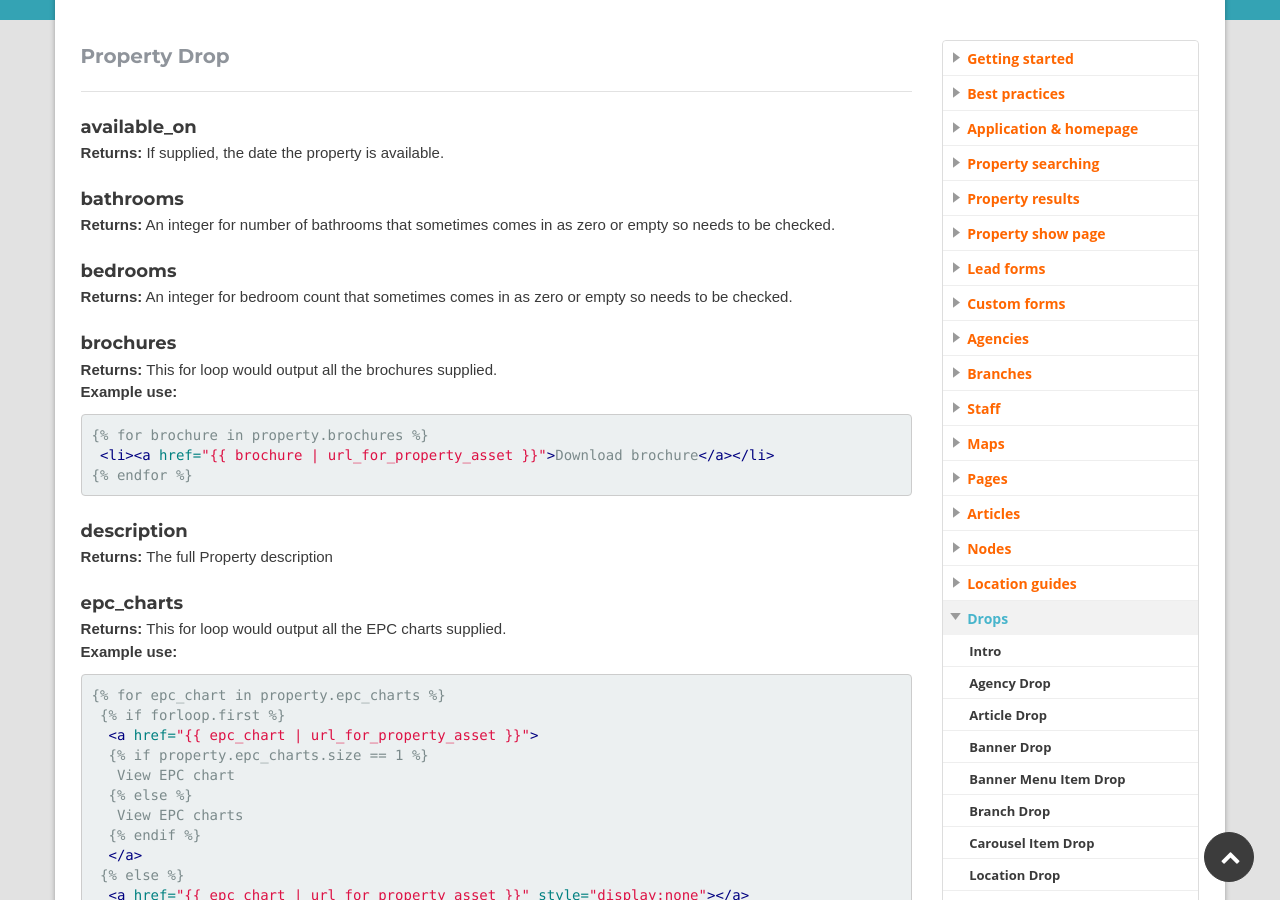
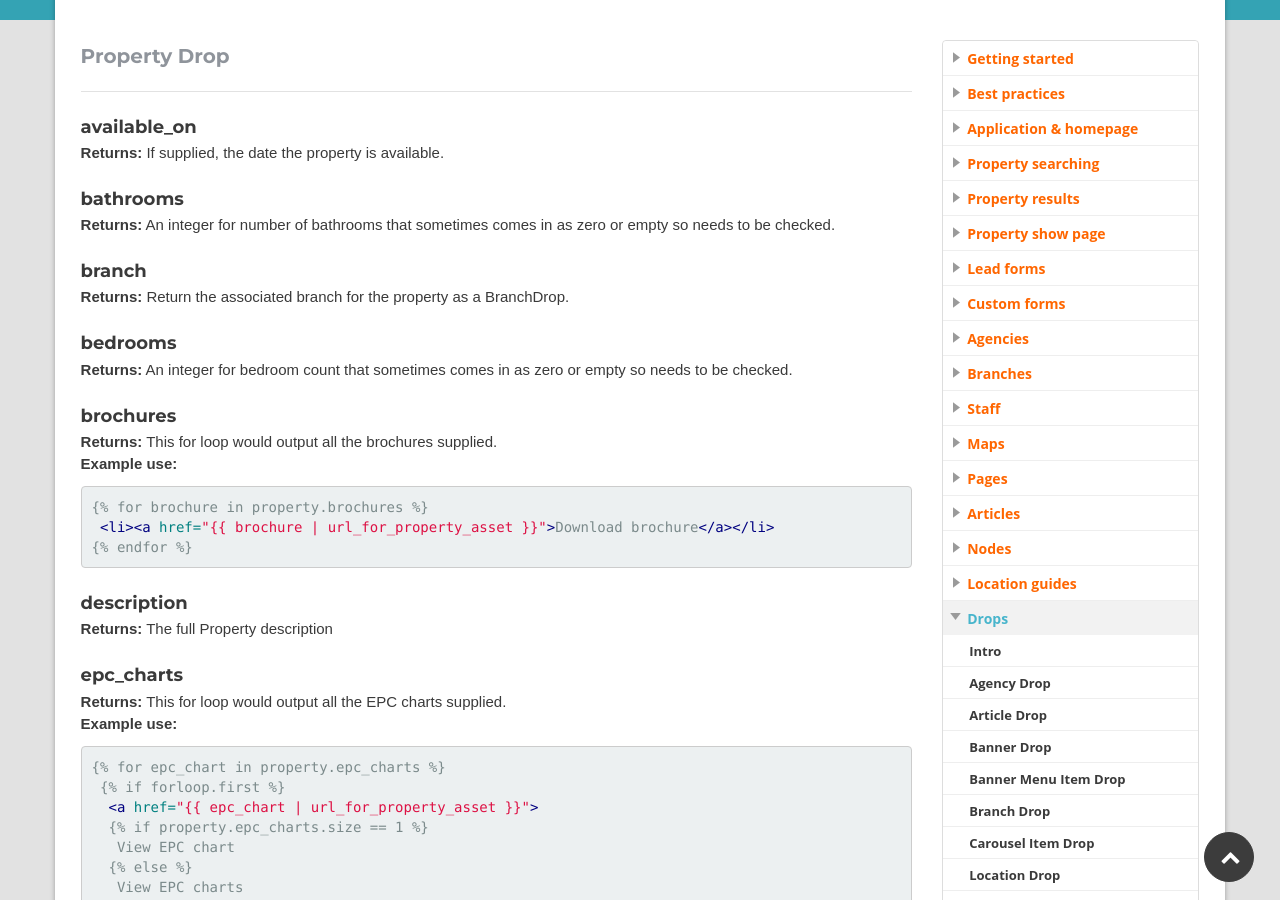
Before and after one commit to homeflow/homeflow.github.io, a Jekyll site: the page built from _posts/drops/2015-01-01-property-drop.md, in a window 1280 px wide and 900 px high, scrolled down 301 px. Built offline with Jekyll 4.4.1, drawn with Linux system fonts in a browser that asks for light colours.

Commit message:
Branch for property

```diff
--- a/_posts/drops/2015-01-01-property-drop.md
+++ b/_posts/drops/2015-01-01-property-drop.md
@@ -9,6 +9,9 @@ category: drops
 
 #### bathrooms
 **Returns:** An integer for number of bathrooms that sometimes comes in as zero or empty so needs to be checked.
+
+#### branch
+**Returns:** Return the associated branch for the property as a BranchDrop.
 
 #### bedrooms
 **Returns:** An integer for bedroom count that sometimes comes in as zero or empty so needs to be checked.
```
